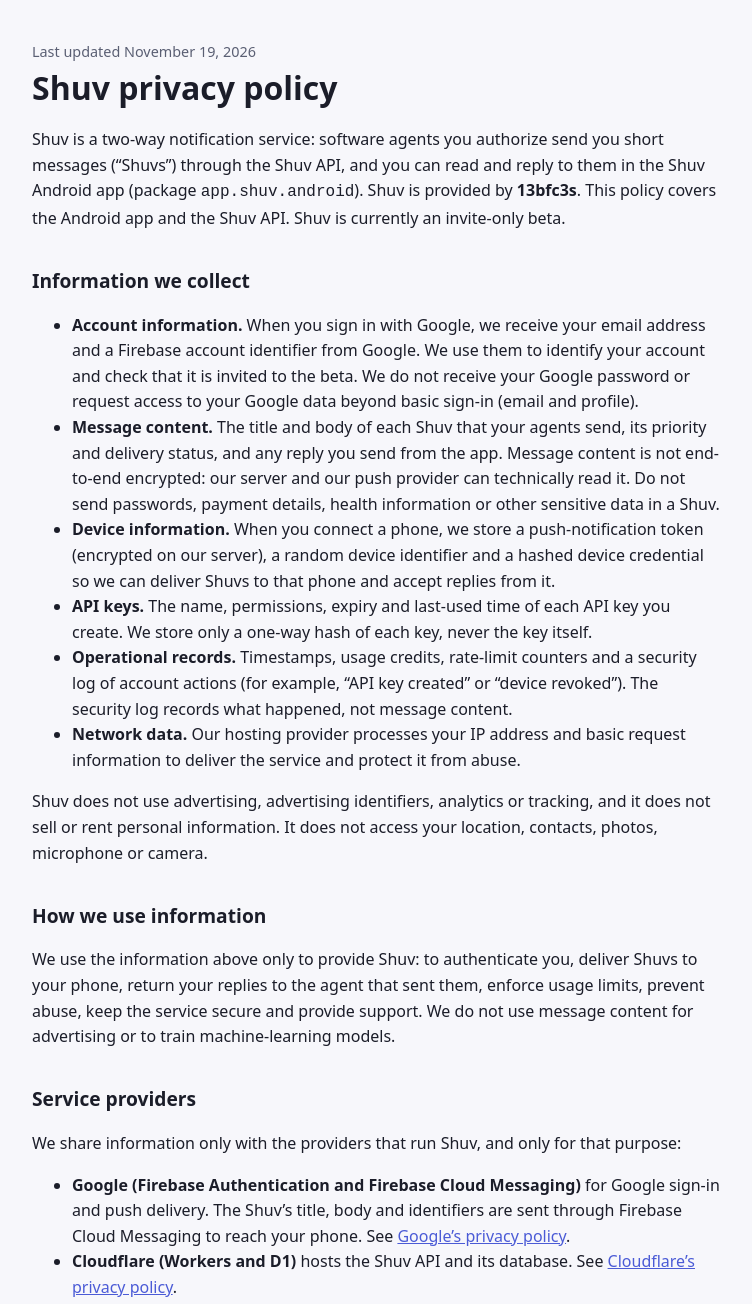
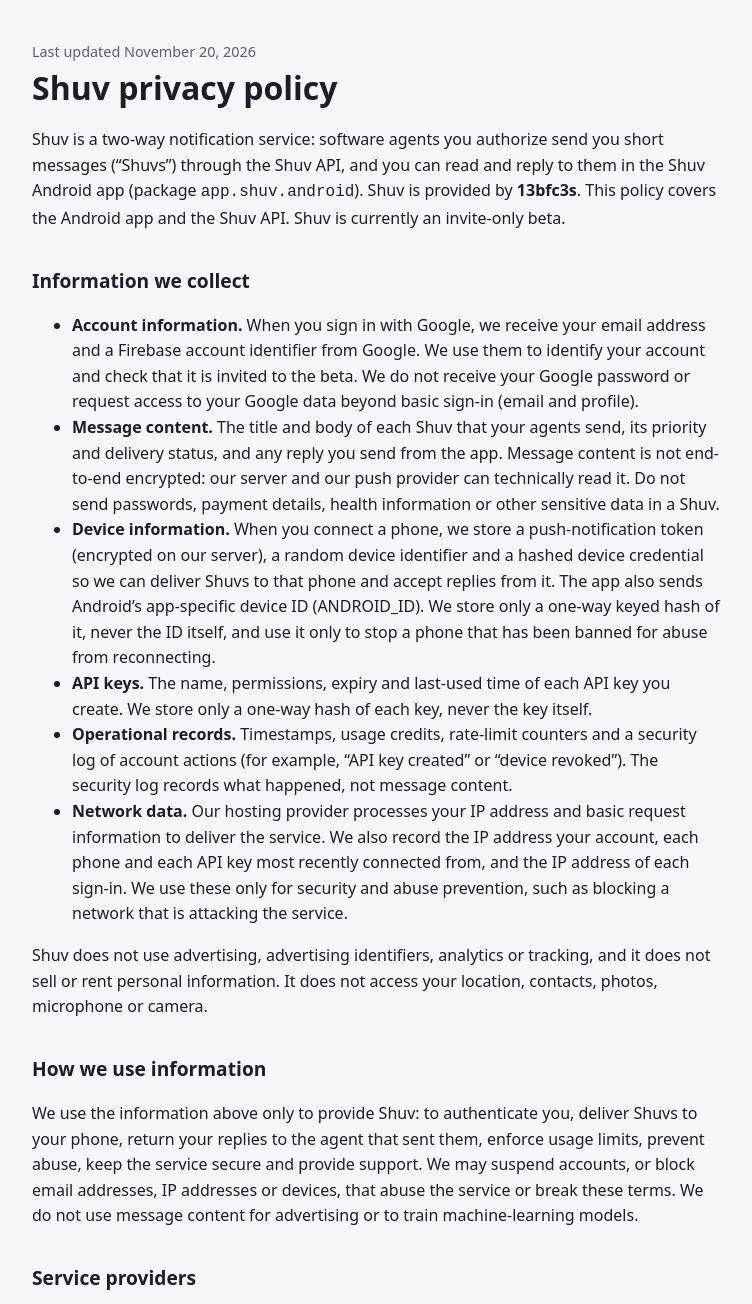
Before and after one commit to 13bfc3s/privacypolicy, a plain HTML site: page shuv/index.html in a window 1280 px wide. Shown: the top 1304 px of the page, without its empty margins (264-1016 px from the left). Drawn offline with Linux system fonts and the light colour scheme.

Commit message:
Shuv: disclose last-seen IP retention, hashed Android ID and abuse blocking
Co-Authored-By: Claude Opus 5.5 <noreply@anthropic.com>

```diff
--- a/shuv/index.html
+++ b/shuv/index.html
@@ -8,7 +8,7 @@
 </head>
 <body>
 <main>
-  <div class="eyebrow">Last updated November 19, 2026</div>
+  <div class="eyebrow">Last updated November 20, 2026</div>
   <h1>Shuv privacy policy</h1>
   <p>Shuv is a two-way notification service: software agents you authorize send you short messages (“Shuvs”) through the Shuv API, and you can read and reply to them in the Shuv Android app (package <code>app.shuv.android</code>). Shuv is provided by <strong>13bfc3s</strong>. This policy covers the Android app and the Shuv API. Shuv is currently an invite-only beta.</p>
 
@@ -16,15 +16,15 @@
   <ul>
     <li><strong>Account information.</strong> When you sign in with Google, we receive your email address and a Firebase account identifier from Google. We use them to identify your account and check that it is invited to the beta. We do not receive your Google password or request access to your Google data beyond basic sign-in (email and profile).</li>
     <li><strong>Message content.</strong> The title and body of each Shuv that your agents send, its priority and delivery status, and any reply you send from the app. Message content is not end-to-end encrypted: our server and our push provider can technically read it. Do not send passwords, payment details, health information or other sensitive data in a Shuv.</li>
-    <li><strong>Device information.</strong> When you connect a phone, we store a push-notification token (encrypted on our server), a random device identifier and a hashed device credential so we can deliver Shuvs to that phone and accept replies from it.</li>
+    <li><strong>Device information.</strong> When you connect a phone, we store a push-notification token (encrypted on our server), a random device identifier and a hashed device credential so we can deliver Shuvs to that phone and accept replies from it. The app also sends Android’s app-specific device ID (ANDROID_ID). We store only a one-way keyed hash of it, never the ID itself, and use it only to stop a phone that has been banned for abuse from reconnecting.</li>
     <li><strong>API keys.</strong> The name, permissions, expiry and last-used time of each API key you create. We store only a one-way hash of each key, never the key itself.</li>
     <li><strong>Operational records.</strong> Timestamps, usage credits, rate-limit counters and a security log of account actions (for example, “API key created” or “device revoked”). The security log records what happened, not message content.</li>
-    <li><strong>Network data.</strong> Our hosting provider processes your IP address and basic request information to deliver the service and protect it from abuse.</li>
+    <li><strong>Network data.</strong> Our hosting provider processes your IP address and basic request information to deliver the service. We also record the IP address your account, each phone and each API key most recently connected from, and the IP address of each sign-in. We use these only for security and abuse prevention, such as blocking a network that is attacking the service.</li>
   </ul>
   <p>Shuv does not use advertising, advertising identifiers, analytics or tracking, and it does not sell or rent personal information. It does not access your location, contacts, photos, microphone or camera.</p>
 
   <h2>How we use information</h2>
-  <p>We use the information above only to provide Shuv: to authenticate you, deliver Shuvs to your phone, return your replies to the agent that sent them, enforce usage limits, prevent abuse, keep the service secure and provide support. We do not use message content for advertising or to train machine-learning models.</p>
+  <p>We use the information above only to provide Shuv: to authenticate you, deliver Shuvs to your phone, return your replies to the agent that sent them, enforce usage limits, prevent abuse, keep the service secure and provide support. We may suspend accounts, or block email addresses, IP addresses or devices, that abuse the service or break these terms. We do not use message content for advertising or to train machine-learning models.</p>
 
   <h2>Service providers</h2>
   <p>We share information only with the providers that run Shuv, and only for that purpose:</p>
@@ -42,7 +42,7 @@
   <p>Shuv asks for notification permission on Android 13 and later so it can show incoming Shuvs. It uses internet access to talk to the Shuv API and network-state access to report whether you are online in its diagnostics.</p>
 
   <h2>Retention and deletion</h2>
-  <p>We keep account information, Shuvs and replies while your account is active so they can appear in your history and be returned to your agents. You can revoke API keys and disconnect a phone from inside the app at any time; signing out revokes that phone on our server. To delete your account and the data associated with it, email us from the address you sign in with. We will delete it within 30 days, except where we must keep limited records to meet legal obligations or prevent abuse. You can also ask us for a copy of your data or to correct it.</p>
+  <p>We keep account information, Shuvs and replies while your account is active so they can appear in your history and be returned to your agents. Recorded IP addresses are deleted automatically 90 days after they were last used. An IP address or device we have blocked for abuse is kept for as long as the block lasts. You can revoke API keys and disconnect a phone from inside the app at any time; signing out revokes that phone on our server. To delete your account and the data associated with it, email us from the address you sign in with. We will delete it within 30 days, except where we must keep limited records to meet legal obligations or prevent abuse. You can also ask us for a copy of your data or to correct it.</p>
 
   <h2>Children</h2>
   <p>Shuv is not directed to children under 13, and we do not knowingly collect information from them.</p>
```
